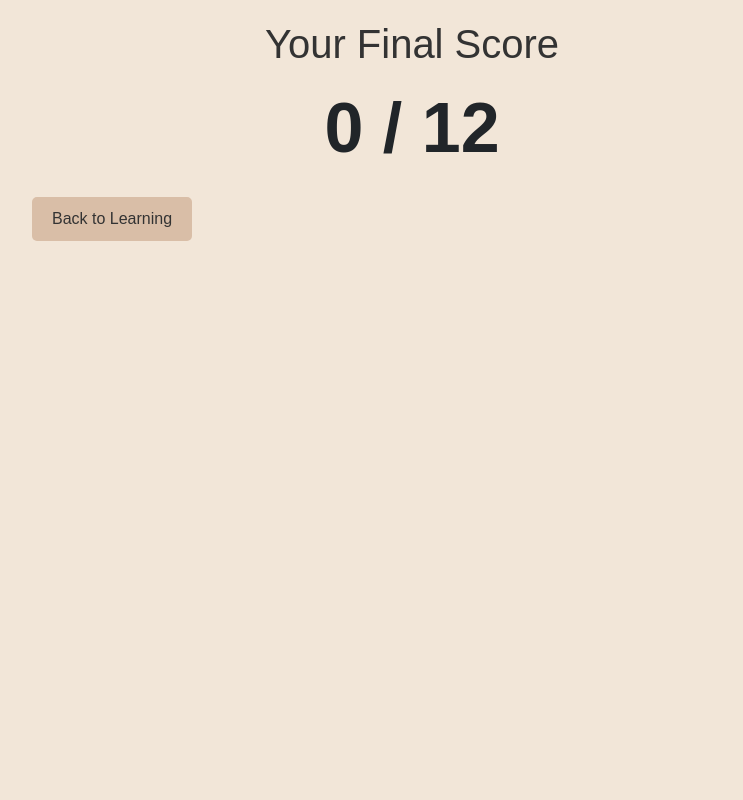
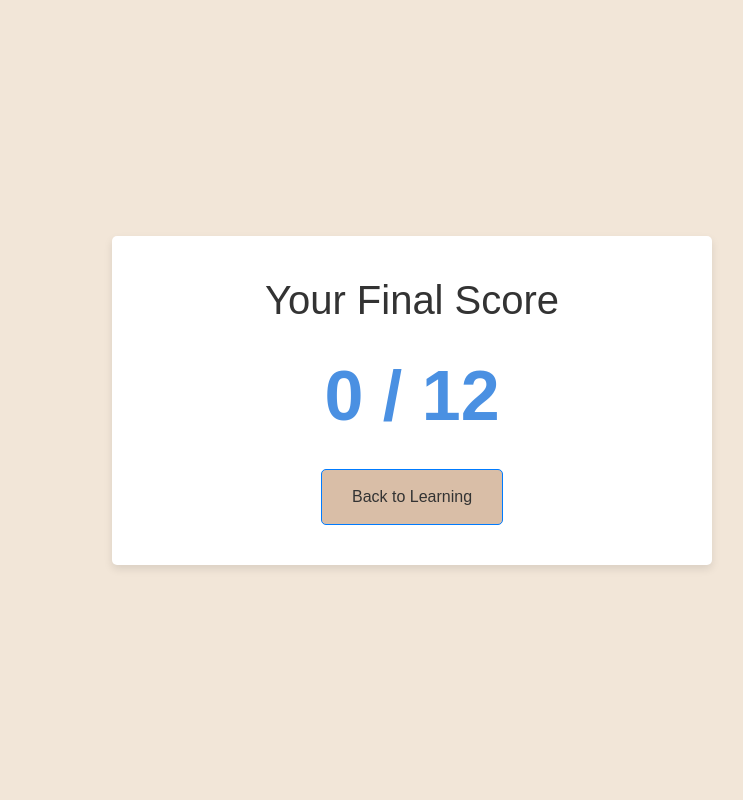
Before and after one commit to MayRamati/COMS4170-Project, a Flask app: page /quiz/result in a window 1280 px wide. Shown: the part 56-856 px from the top of the page, without its empty margins (228-971 px from the left). Before the commit the page ends 297 px from the top, so only its background shows below. Run offline with Flask 3, Linux system fonts and the light colour scheme; some libraries are stand-ins or nearby versions.

Commit message:
modifying UI quiz page, adding more attractive user interaction, colors for incorrect and correct answer, disabeling user from trying to shotgun the correct answer, modifying result page.

```diff
--- a/server.py
+++ b/server.py
@@ -119,7 +119,7 @@ quizzes = {
             {
                 'text': 'How many ice cubes are typically used in a Classic Negroni?',
                 'options': ['A large ice sphere', 'half full class', 'full', 'None'],
-                'answer': 'large ice sphere'
+                'answer': 'A large ice sphere'
             }
         ]
     },
--- a/static/result.css
+++ b/static/result.css
@@ -5,52 +5,65 @@ body {
     background-color: #F2E6D8;
 }
 
-.container {
-    max-width: 800px;
-    margin: 0 auto;
-    padding: 20px;
+.center-wrapper {
+    display: flex;
+    justify-content: center;
+    align-items: center;
+    height: 100vh;
+}
+
+.result-container {
+    background-color: #fff;
+    border-radius: 5px;
+    padding: 40px;
+    box-shadow: 0 4px 8px rgba(0, 0, 0, 0.1);
+    text-align: center;
+    width: 80%;
+    max-width: 600px;
 }
 
 h1 {
-    text-align: center;
     color: #333;
-}
-p {
-    font-size: 70px;
-    display: flex;
-    justify-content: center;
-    align-items: center;
-     font-weight: bold;
-
+    margin-bottom: 20px;
 }
 
-#result-container {
-    background-color: #fff;
-    border-radius: 5px;
-    padding: 20px;
-    text-align: center;
+.score {
+    font-size: 70px;
+    font-weight: bold;
+    color: #4A90E2; /* Change to a more dynamic color */
+    margin: 20px 0;
+    animation: scale-up 0.5s ease forwards;
 }
 
-#result {
-    margin-top: 20px;
-    font-size: 20px;
-    font-weight: bold;
-    color: #333333;
+@keyframes scale-up {
+    from {
+        transform: scale(0.8);
+        opacity: 0;
+    }
+    to {
+        transform: scale(1);
+        opacity: 1;
+    }
 }
 
 .btn-primary {
-    justify-content: center;
-    align-items: center;
-    padding: 10px 20px;
+    padding: 15px 30px;
     background-color: #D9BEA7;
-    color: #333333;
-    border: none;
+    color: #333;
     border-radius: 5px;
     cursor: pointer;
     text-decoration: none;
-    transition: background-color 0.3s ease;
+    transition: all 0.3s ease;
+    display: inline-block; /* Correct alignment */
 }
 
 .btn-primary:hover {
     background-color: #F2DABD;
+    transform: translateY(-3px);
+    box-shadow: 0 5px 10px rgba(0, 0, 0, 0.2);
 }
+
+.btn-primary:active {
+    transform: translateY(-1px);
+    box-shadow: 0 2px 5px rgba(0, 0, 0, 0.15);
+}
--- a/templates/result.html
+++ b/templates/result.html
@@ -7,10 +7,12 @@
     <title>Quiz Result</title>
 </head>
 <body>
-<div class = "result-container">
-    <h1>Your Final Score</h1>
-    <p>{{ total_score }} / 12 </p>
-    <a href="/learn_menu" class="btn btn-primary">Back to Learning</a>
+<div class="center-wrapper">
+    <div class="result-container">
+        <h1>Your Final Score</h1>
+        <p class="score">{{ total_score }} / 12</p>
+        <a href="/learn_menu" class="btn btn-primary">Back to Learning</a>
+    </div>
 </div>
 </body>
 </html>
```
Also changed, not shown: static/quiz.css (+21 -1 lines), static/quiz.js (+10 -3 lines).
